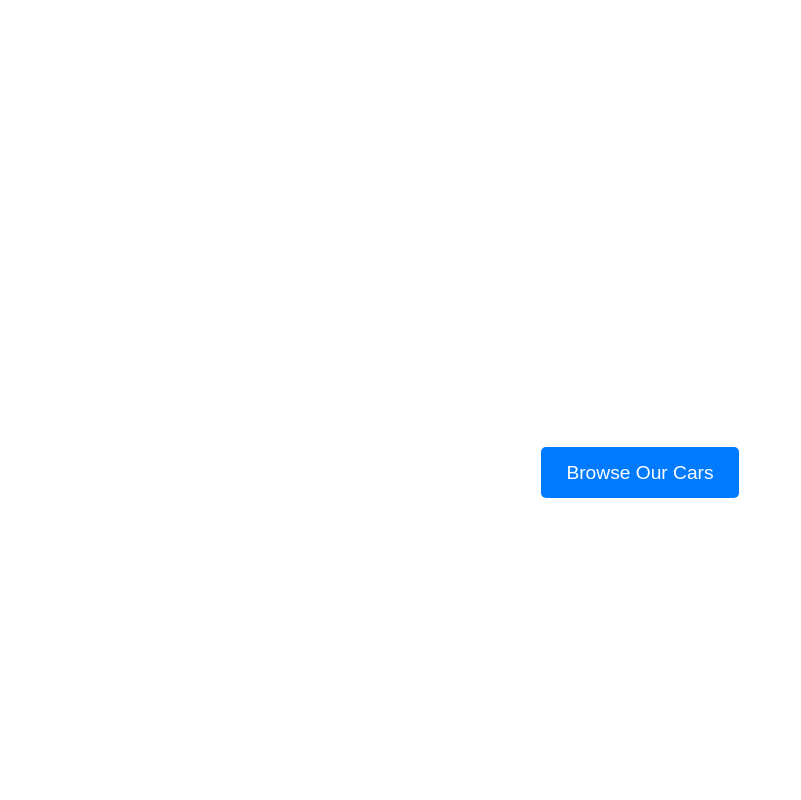
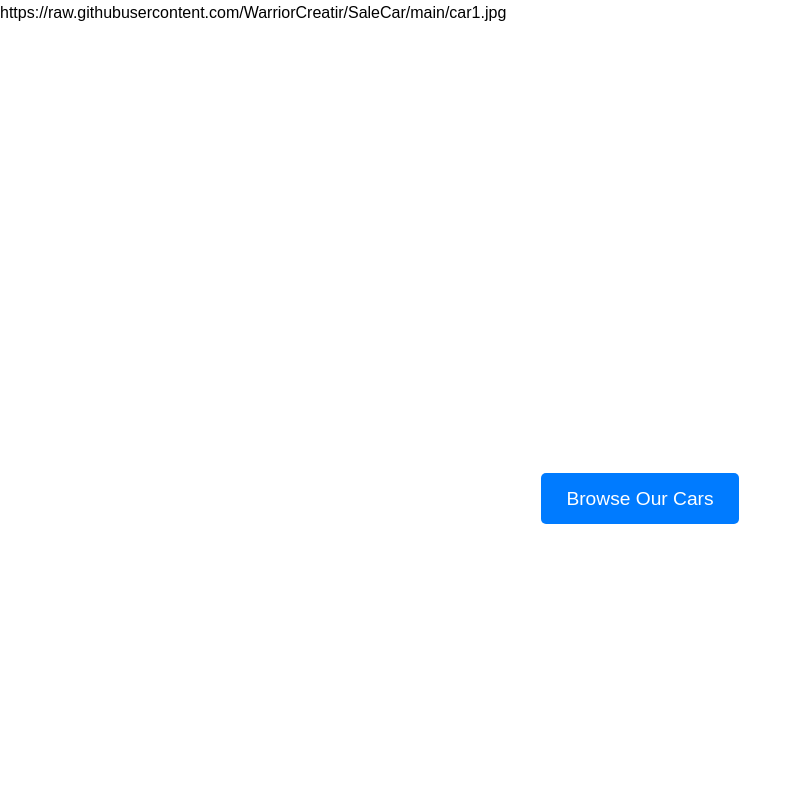
Before and after one commit to WarriorCreatir/carsale.g, a plain HTML site: page index.html in a window 1280 px wide. Shown: the top 800 px of the page, without its empty margins (0-801 px from the left). Drawn offline with Linux system fonts and the light colour scheme; a script that the page names is missing.

Commit message:
Update index.html

```diff
--- a/index.html
+++ b/index.html
@@ -1,6 +1,7 @@
 <!DOCTYPE html>
 <html lang="en">
 <head>
+    https://raw.githubusercontent.com/WarriorCreatir/SaleCar/main/car1.jpg
     <meta charset="UTF-8">
     <meta name="viewport" content="width=device-width, initial-scale=1.0">
     <title>Car Sales USA</title>
```
